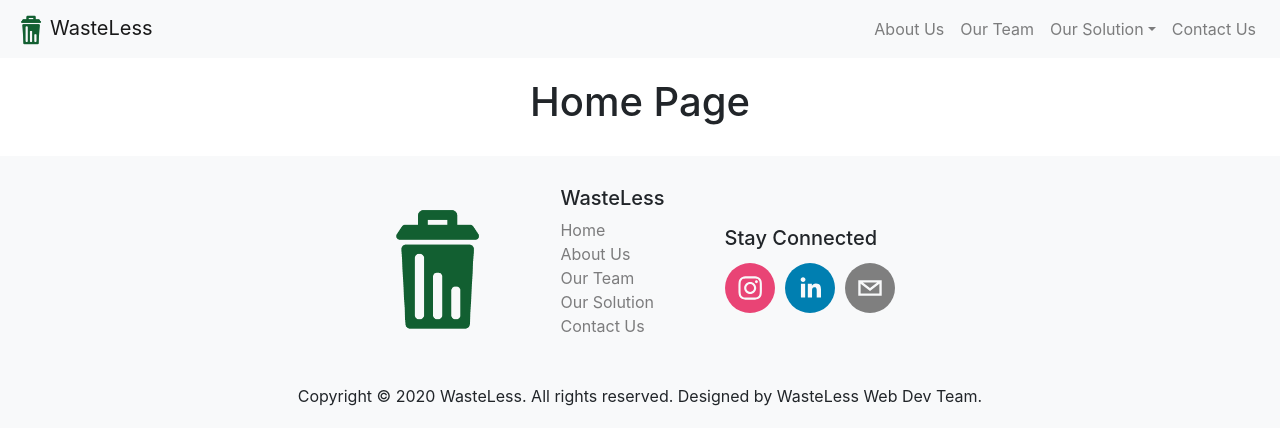
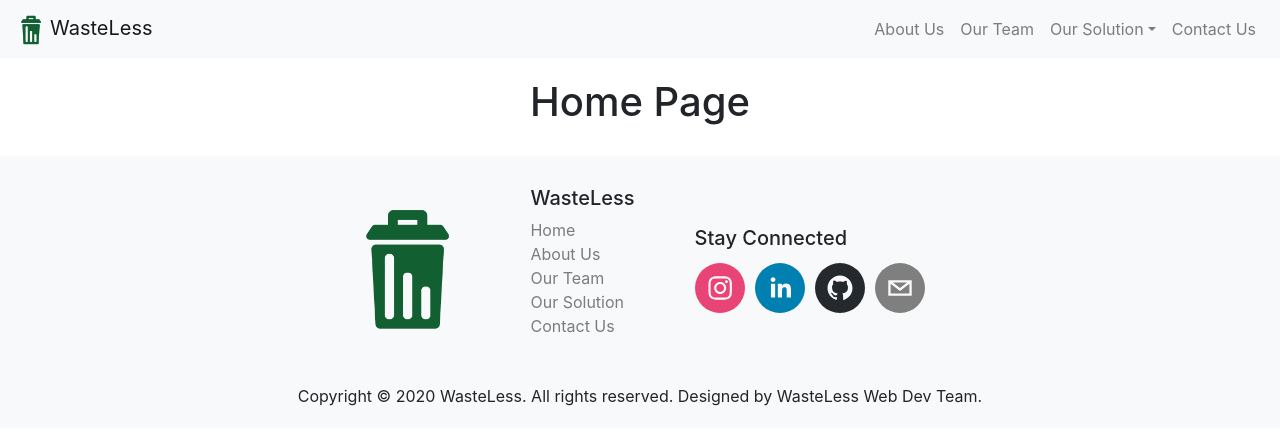
Before and after one commit to WasteLessSG/wastelesssg.github.io, a React (Create React App) app: page / in a window 1280 px wide. Shown: the top 444 px of the page. Built offline with nearby package versions, Linux system fonts and the light colour scheme.

Commit message:
Updated manifest.json, added github to footer

```diff
--- a/src/components/footer.js
+++ b/src/components/footer.js
@@ -24,6 +24,7 @@ const Footer = () => {
                     <h5> Stay Connected </h5>
                     <SocialIcon className='socialMediaIcons' url="http://instagram.com/wasteless_sg" />
                     <SocialIcon className='socialMediaIcons' url="https://www.linkedin.com/company/wasteless-singapore/" />
+                    <SocialIcon className='socialMediaIcons' url="https://github.com/WasteLessSG" />
                     <SocialIcon className='socialMediaIcons' url="mailto:sgwasteless@gmail.com" />
 
                 </div>
```
Also changed, not shown: public/manifest.json.
